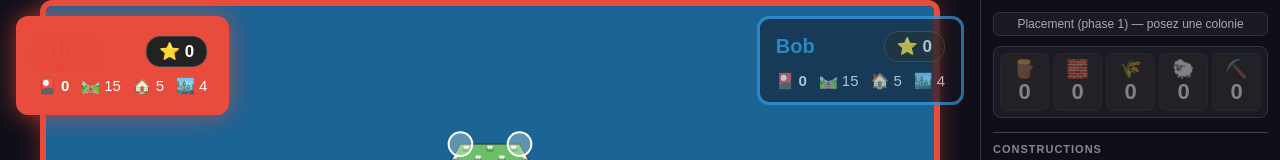
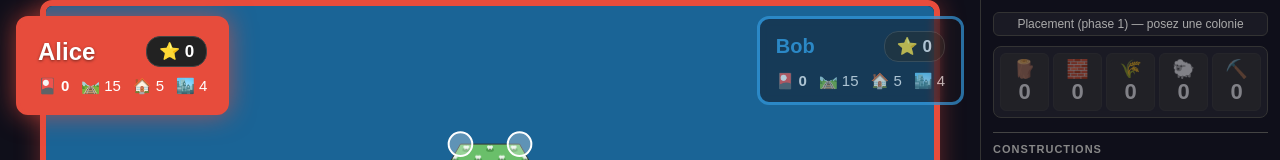
Before and after one commit to florentdestremau/catan, a React (Vite) app: page / in a window 1280 px wide. Both pictures are taken after a click on the button "▶ Commencer la partie". Shown: the top 160 px of the page. Built offline with nearby package versions, Linux system fonts and the light colour scheme.

Commit message:
Nom du joueur actif en blanc sur tuile colorée

```diff
--- a/src/components/PlayerPanel.tsx
+++ b/src/components/PlayerPanel.tsx
@@ -104,9 +104,9 @@ export function PlayerCard({ player, isActive, delta, largestArmy, knightsPlayed
       <div style={{ display: 'flex', justifyContent: 'space-between', alignItems: 'center', marginBottom: 10 }}>
         <span style={{
           fontWeight: 'bold',
-          color: player.color,
+          color: isActive ? '#fff' : player.color,
           fontSize: isActive ? 24 : 20,
-          textShadow: isActive ? `0 0 12px ${player.color}aa` : undefined,
+          textShadow: isActive ? '0 1px 3px rgba(0,0,0,0.5)' : undefined,
         }}>
           {player.name}
         </span>
```
